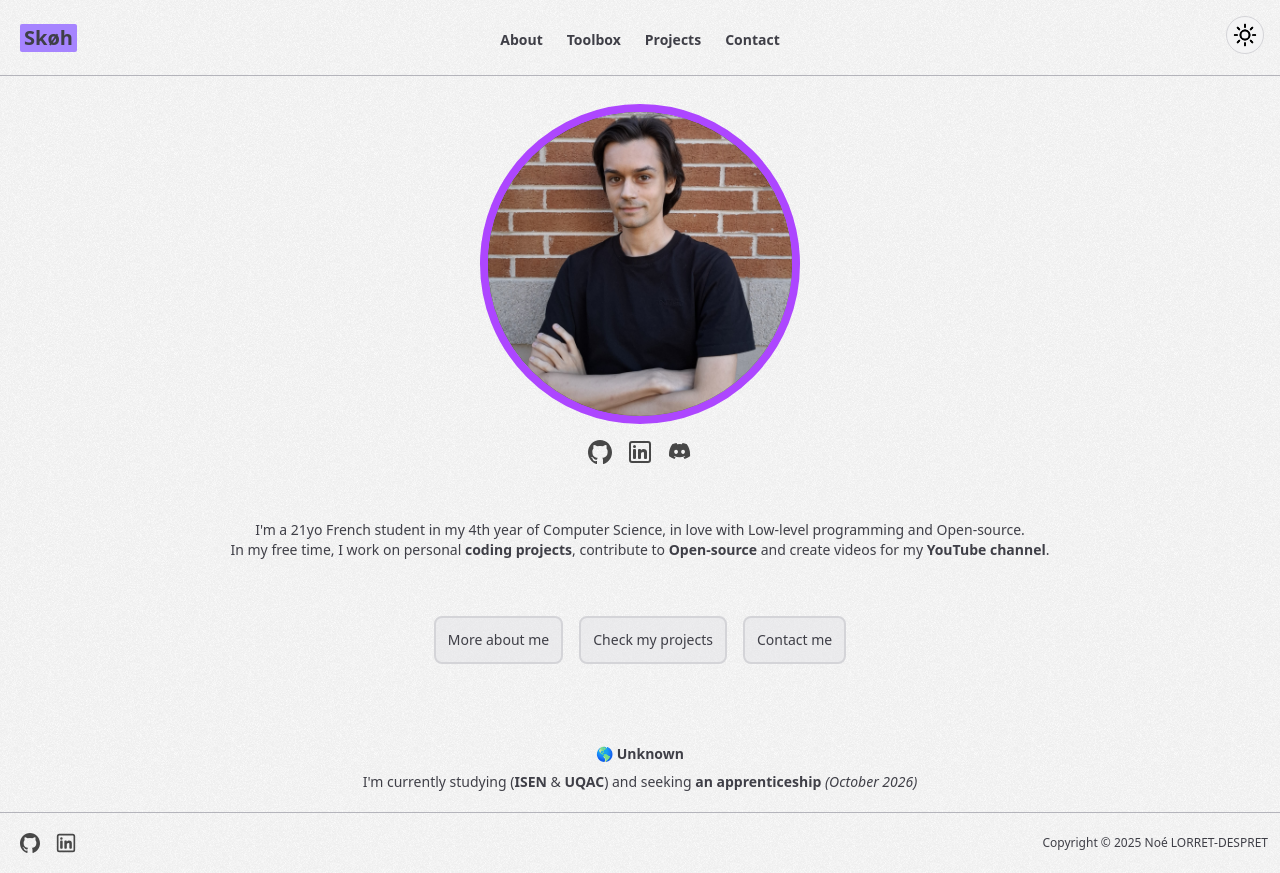
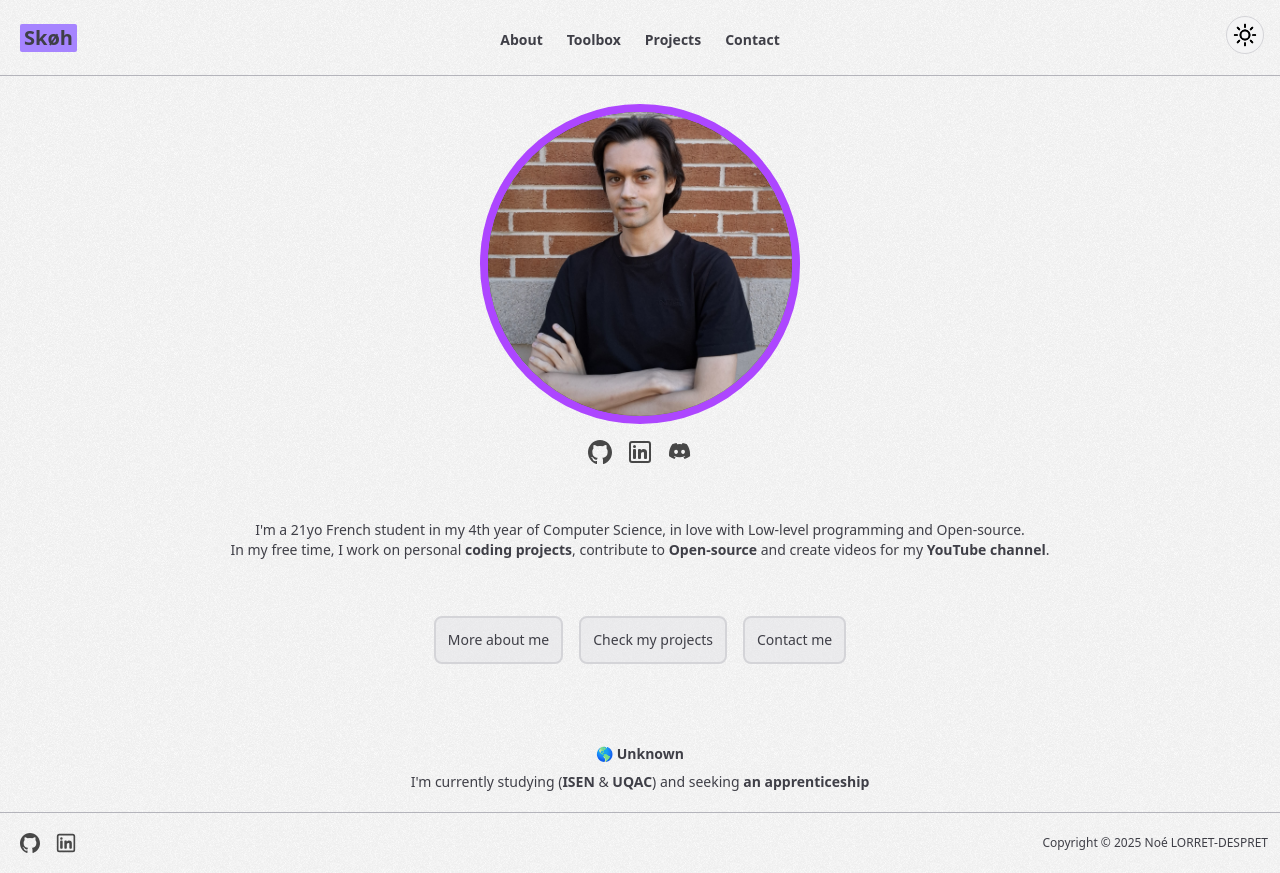
Before and after one commit to SkohTV/skoh-dev, a Next.js app in the folder apex/: page / in a window 1280 px wide. Built offline with nearby package versions, Linux system fonts and the light colour scheme; no server answers.

Commit message:
apex: small fix

```diff
--- a/apex/app/page.js
+++ b/apex/app/page.js
@@ -46,7 +46,7 @@ export default async function Home() {
       <p className="text-center mb-2">
         🌎 <InnerLink url={`https://www.openstreetmap.org/search?query=${encodeURIComponent(location)}`} text={location} />
       </p>
-      <p className="text-center">I&apos;m currently studying (<InnerLink url="https://www.isen.fr/" text="ISEN" /> & <InnerLink url="https://www.uqac.ca/" text="UQAC" />) and seeking <InnerLink url="/resume.pdf" text="an apprenticeship" /> <i>(October 2026)</i></p>
+      <p className="text-center">I&apos;m currently studying (<InnerLink url="https://www.isen.fr/" text="ISEN" /> & <InnerLink url="https://www.uqac.ca/" text="UQAC" />) and seeking <InnerLink url="/resume.pdf" text="an apprenticeship" /></p>
     </div>
   );
 }
```
